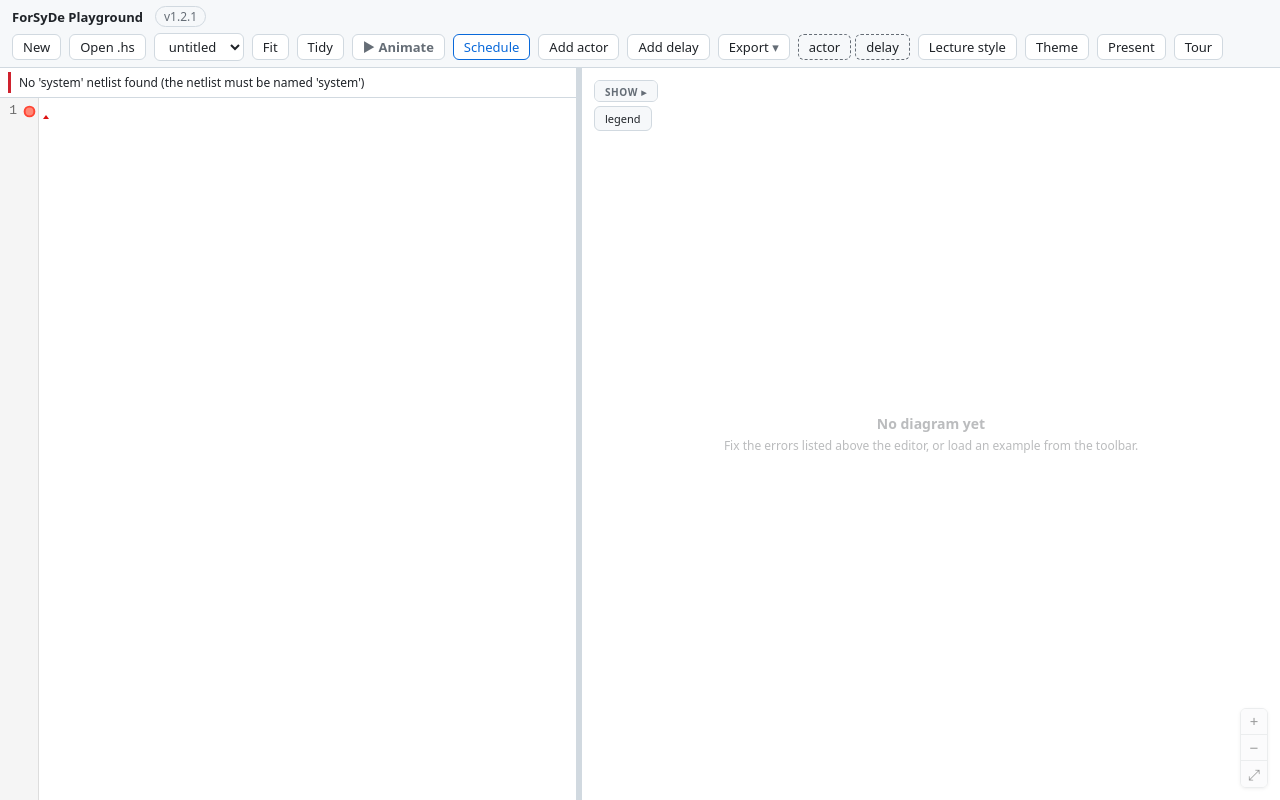
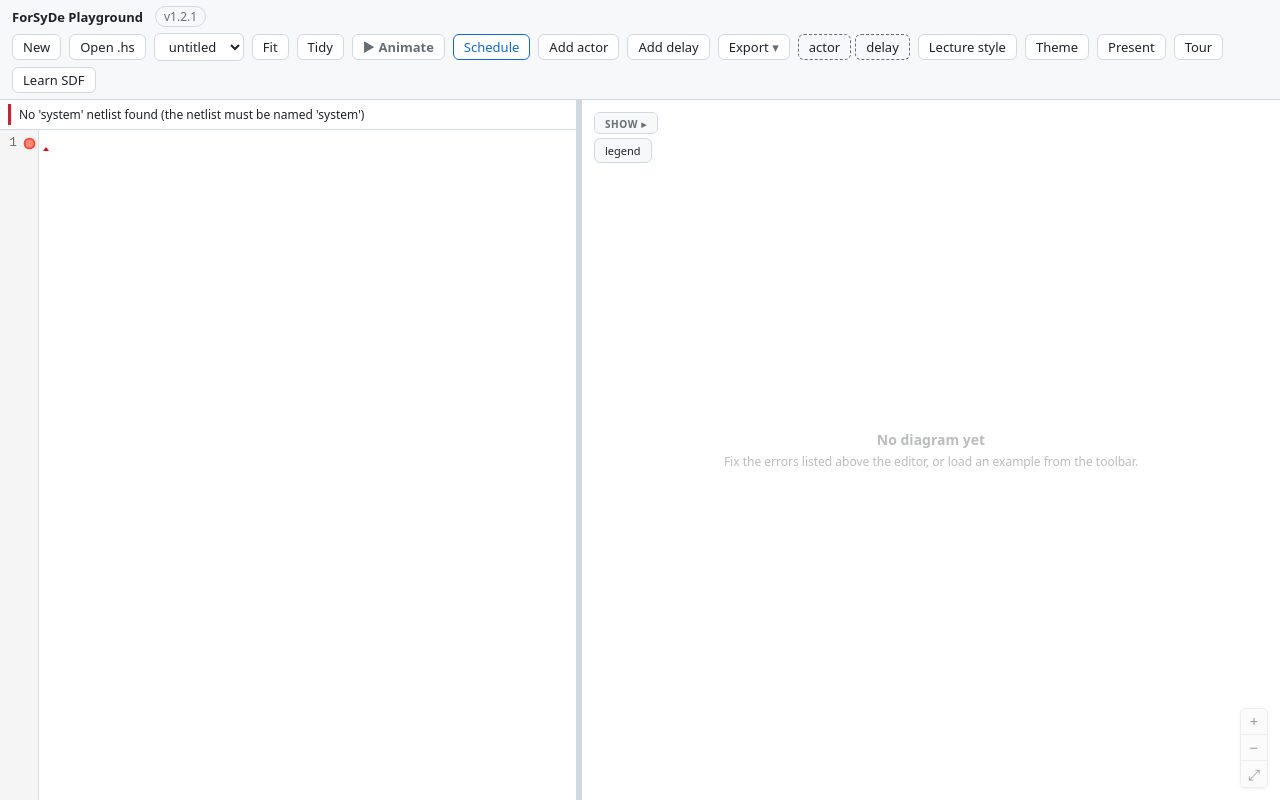
Before and after one commit to ramadhanafif/ForSyDe-Diagram-Web, a React (Vite) app: page / in a window 1280 px wide. Built offline with nearby package versions, Linux system fonts and the light colour scheme.

Commit message:
app: add a Learn SDF walk over the lessons, and lift the tour overlay while tokens move

```diff
--- a/src/app/App.tsx
+++ b/src/app/App.tsx
@@ -37,7 +37,7 @@ import { scheduleWarning } from './scheduleWarning';
 import { explain } from './explain';
 import { download, sceneToSvg, svgToPngBlob } from '../export/svg';
 import { sceneToTikz, tikzPicture } from '../export/tikz';
-import { startTour, TOUR_SEEN_KEY } from './tour';
+import { startLearn, startTour, TOUR_SEEN_KEY } from './tour';
 import { useScene, type SceneModel } from './useScene';
 import { BLANK_MODEL, exportFileName } from './files';
 import {
@@ -628,6 +628,24 @@ export function App() {
     [replaceDoc],
   );
 
+  // the Learn SDF walk loads lessons itself and waits for their diagrams
+  const learnHooks = {
+    load: async (name: string) => {
+      const ex = examples.find((e) => e.name === name);
+      if (!ex) return false;
+      if (
+        modelRef.current?.source !== ex.source &&
+        !replaceDoc(ex.source, name, new Map(), 'load this lesson')
+      )
+        return false;
+      for (let i = 0; i < 60 && modelRef.current?.source !== ex.source; i++)
+        await new Promise((r) => setTimeout(r, 50));
+      setTab('diagram');
+      return modelRef.current?.source === ex.source;
+    },
+    animate: () => animateRef.current(),
+  };
+
   const onNew = () => replaceDoc(BLANK_MODEL, '', new Map(), 'start a new model');
 
   const onOpen = (file: File) => {
@@ -995,6 +1013,7 @@ export function App() {
         onOpen={onOpen}
         onTidy={onTidy}
         onTour={() => void startTour(() => storageSet(TOUR_SEEN_KEY, '1'), tourHooks)}
+        onLearn={() => void startLearn(learnHooks)}
         animating={sim.playing}
         canAnimate={!!model}
         animateBlocked={nothingToRun}
--- a/src/app/Toolbar.tsx
+++ b/src/app/Toolbar.tsx
@@ -26,6 +26,7 @@ export interface ToolbarProps {
   /** Back to the automatic layout, dropping the dragged node positions. */
   onTidy(): void;
   onTour(): void;
+  onLearn(): void;
   /** The simulation is playing. */
   animating: boolean;
   /** A model is on screen; Animate explains itself when it has nothing to play. */
@@ -194,6 +195,13 @@ export function Toolbar(p: ToolbarProps) {
         >
           Tour
         </button>
+        <button
+          className="learn"
+          title="Learn SDF on the lessons: rates, repetitions, buffers, the topology matrix, deadlock"
+          onClick={p.onLearn}
+        >
+          Learn SDF
+        </button>
       </span>
     </header>
   );
--- a/src/app/tour.ts
+++ b/src/app/tour.ts
@@ -54,8 +54,12 @@ const stepsFor = (hooks: TourHooks) =>
         description:
           'Watch the model run: the inputs produce tokens, the tokens travel along the edges into the FIFO buffers, and each actor takes its tokens out of its buffers when it fires. A model that deadlocks plays until it gets stuck.',
       },
-      // play it right away, behind the popover, so the tokens are already moving
-      onHighlighted: () => hooks.animate?.(),
+      // play it right away, with the overlay lifted, so the tokens are seen moving
+      onHighlighted: () => {
+        lift(true);
+        hooks.animate?.();
+      },
+      onDeselected: () => lift(false),
     },
     {
       element: '.schedule-chip, .timeline',
@@ -66,6 +70,9 @@ const stepsFor = (hooks: TourHooks) =>
       },
     },
   ].filter((s) => s !== null);
+
+/** A lighter overlay while tokens move, so they are not dimmed behind it. */
+const lift = (on: boolean) => document.body.classList.toggle('tour-lift', on);
 
 let driving = false;
 
@@ -93,3 +100,121 @@ export async function startTour(onDone?: () => void, hooks: TourHooks = {}): Pro
     driving = false;
   }
 }
+
+export interface LearnHooks {
+  /** Load a lesson; false when the user kept their unsaved text instead. */
+  load(name: string): Promise<boolean>;
+  animate(): void;
+}
+
+interface LearnStep {
+  load?: string;
+  before?(): void;
+  element: string;
+  title: string;
+  description: string;
+  lifted?: boolean;
+}
+
+/** SDF itself, taught on the lessons: rates, repetitions, buffers, Γ, deadlock, inconsistency. */
+const LEARN: LearnStep[] = [
+  {
+    load: '02_multirate_chain',
+    element: '[data-edge-id="e_s_1_a_up_a_down"]',
+    title: 'Rates',
+    description:
+      'The number at each end of an edge is a rate: a_up writes 2 tokens onto s_1 every time it fires, and a_down reads 3. A rate of 1 is drawn faint.',
+  },
+  {
+    element: '[data-label-id="a_up#badge"]',
+    title: 'Repetitions',
+    description:
+      'Over one iteration s_1 must end as it started, so 2·q(a_up) = 3·q(a_down). The smallest whole solution is q(a_up) = 3 and q(a_down) = 2: the ×3 and ×2 badges.',
+  },
+  {
+    element: '.diagram-wrap',
+    title: 'Buffers',
+    description:
+      'One iteration plays now: the inputs produce, a_up fires 3 times and a_down twice. The strip on s_1 has one slot per token it ever holds under this schedule.',
+    lifted: true,
+  },
+  {
+    before: () =>
+      document
+        .querySelector<HTMLButtonElement>(
+          '.timeline button[aria-pressed="false"][title^="Topology"]',
+        )
+        ?.click(),
+    element: '.analysis',
+    title: 'The same in matrix form',
+    description:
+      'The topology matrix Γ has a row per channel: + tokens written, − tokens read. The rates are consistent when rank Γ = actors − 1, and q solves Γ·q = 0.',
+  },
+  {
+    load: '05_deadlock',
+    element: '.sched-banner',
+    title: 'Deadlock',
+    description:
+      'A loop with no token on it: a_acc waits for a_back and a_back waits for a_acc. The button inserts a delay with one initial token, and the model gets a schedule.',
+  },
+  {
+    load: '06_inconsistent_rates',
+    element: '.sched-banner',
+    title: 'Inconsistent rates',
+    description:
+      'The two paths from a_split to a_join ask for different firing ratios. No buffer is ever big enough: tokens pile up on s_3. Change one rate on the paths to fix it.',
+  },
+];
+
+/** Resolves once `selector` is on screen, or after `ms`. */
+async function present(selector: string, ms = 3000): Promise<void> {
+  for (const t0 = Date.now(); Date.now() - t0 < ms;) {
+    if (document.querySelector(selector)) return;
+    await new Promise((r) => setTimeout(r, 50));
+  }
+}
+
+/** Walk the lessons; each step loads what it points at before the popover moves there. */
+export async function startLearn(hooks: LearnHooks): Promise<void> {
+  if (driving) return;
+  driving = true;
+  try {
+    const prepare = async (s: LearnStep) => {
+      if (s.load && !(await hooks.load(s.load))) return false;
+      if (s.lifted) hooks.animate();
+      s.before?.();
+      await present(s.element);
+      return true;
+    };
+    if (!(await prepare(LEARN[0]!))) return;
+    const { driver } = await import('driver.js');
+    await import('driver.js/dist/driver.css');
+    await new Promise<void>((resolve) => {
+      const d = driver({
+        showProgress: true,
+        showButtons: ['next', 'close'],
+        animate: motionOn(),
+        steps: LEARN.map((s, i) => ({
+          element: s.element,
+          onHighlighted: () => lift(!!s.lifted),
+          popover: {
+            title: s.title,
+            description: s.description,
+            onNextClick: () => {
+              const next = LEARN[i + 1];
+              if (!next) return d.destroy();
+              void prepare(next).then((ok) => (ok ? d.moveNext() : d.destroy()));
+            },
+          },
+        })),
+        onDestroyed: () => {
+          lift(false);
+          resolve();
+        },
+      });
+      d.drive();
+    });
+  } finally {
+    driving = false;
+  }
+}
--- a/src/diagram/theme.css
+++ b/src/diagram/theme.css
@@ -802,6 +802,11 @@ body {
   white-space: nowrap;
 }
 
+/* a tour step where tokens move: a light overlay, so they are seen */
+body.tour-lift .driver-overlay {
+  opacity: 0.3;
+}
+
 /* presenting: the diagram alone, the toolbar down to what a lecture needs */
 .app.presenting .panes {
   grid-template-columns: 1fr;
```
Also changed, not shown: 1 other file (tests, documents, lock files or other folders).
